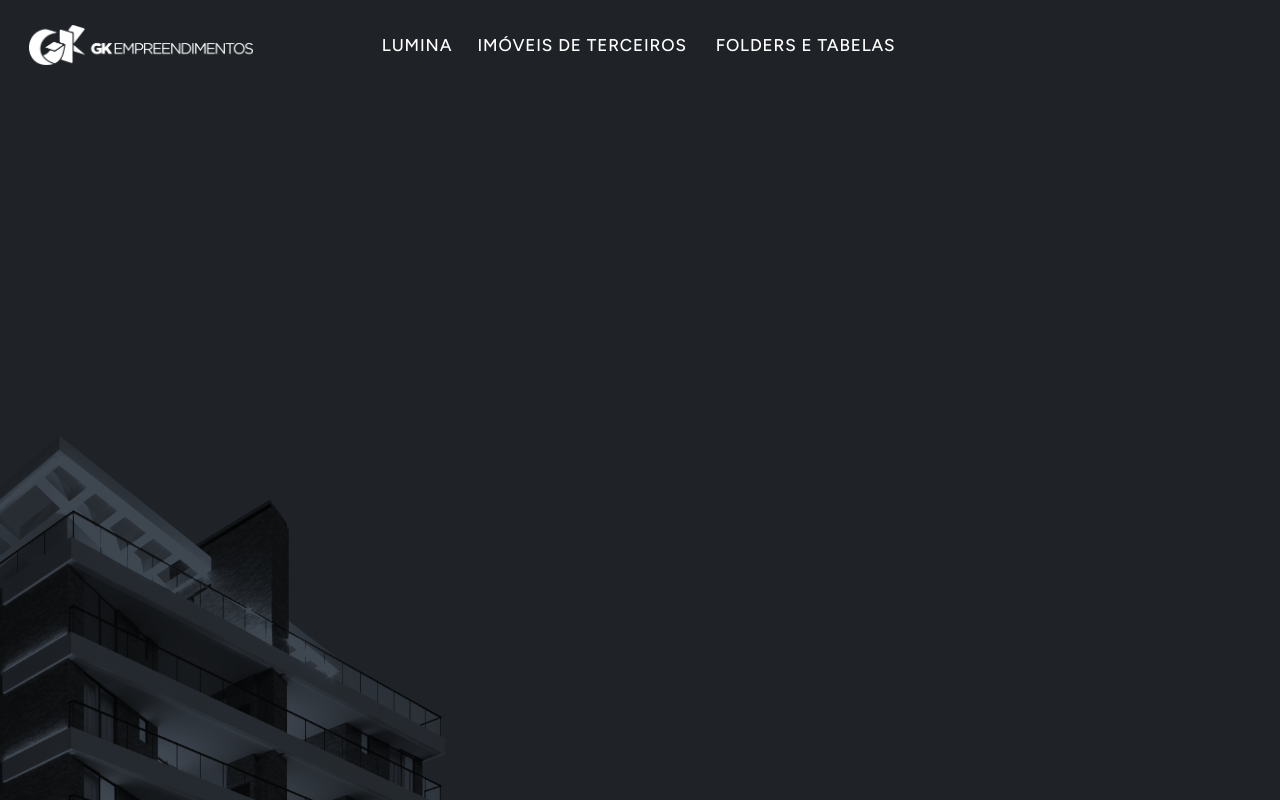
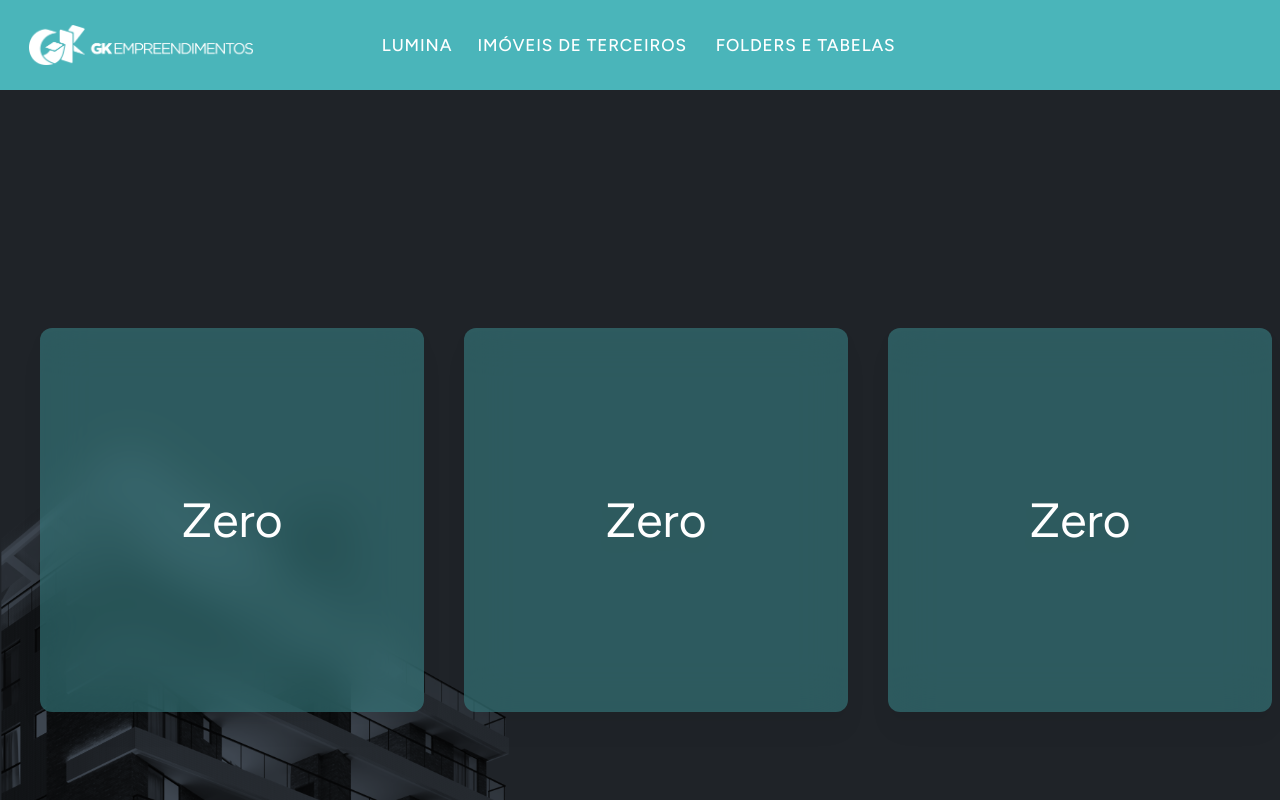
Before and after one commit to tverderesi/gk-empreendimentos, a React (Create React App) app: page / in a window 1280 px wide. Built offline with nearby package versions, Linux system fonts and the light colour scheme.

Commit message:
Started designing main layout.

```diff
--- a/public/index.html
+++ b/public/index.html
@@ -23,7 +23,7 @@
       work correctly both with client-side routing and a non-root public URL.
       Learn how to configure a non-root public URL by running `npm run build`.
     -->
-  <title>React App</title>
+  <title>GK Empreendimentos</title>
 </head>
 
 <body>
@@ -41,4 +41,5 @@
     -->
 </body>
 
+
 </html>
--- a/src/App.tsx
+++ b/src/App.tsx
@@ -1,6 +1,7 @@
 import './App.css';
 import { BackgroundImage } from './components/atoms/BackgroundImage';
 import { BaseLayout } from './components/layout/BaseLayout';
+import Grid from './components/layout/Grid';
 import Navbar from './components/widgets/Navbar';
 import { AppProvider } from './context/AppContext';
 
@@ -9,7 +10,15 @@ function App() {
     <AppProvider>
       <BaseLayout>
         <>
-          <Navbar />
+          <header>
+            <Navbar />
+          </header>
+          <main
+            className='relative z-[1] flex flex-col items-center justify-center  overflow-x-scroll overflow-y-scroll'
+            style={{ height: 'calc(100% - 90px)' }}
+          >
+            <Grid />
+          </main>
           <BackgroundImage />
         </>
       </BaseLayout>
--- a/src/components/atoms/BackgroundImage.tsx
+++ b/src/components/atoms/BackgroundImage.tsx
@@ -2,7 +2,7 @@ export function BackgroundImage() {
   return (
     <img
       src={'./media/lumina_overlay.png'}
-      className='mix-blend-overlay object-cover left-[-20%] lg:left-[-5%] bottom-0 absolute h-1/2 lg:h-1/2 brightness-[1.5]'
+      className='mix-blend-overlay object-cover  bottom-0 absolute h-1/2 brightness-[1.5]'
       alt='Edifício Lumina'
     />
   );
--- a/src/components/layout/BaseLayout.tsx
+++ b/src/components/layout/BaseLayout.tsx
@@ -1,6 +1,6 @@
 export function BaseLayout({ children }: { children: JSX.Element }) {
   return (
-    <div className='bg-[hsl(213,13%,14%)] h-[100vh] w-[100vw] absolute z-0'>
+    <div className='bg-[hsl(213,13%,14%)] h-screen w-screen  overflow-x-scroll '>
       {children}
     </div>
   );
--- /dev/null
+++ b/src/components/layout/Grid.tsx
@@ -0,0 +1,21 @@
+export default function Grid() {
+  return (
+    <div className='flex flex-col lg:flex-row mt-[150px] items-center lg:justify-center self-center justify-self-center relative z-[3] gap-y-5 my-auto lg:p-10 lg:gap-10 mx-auto min-w-screen min-h-screen'>
+      <GridItem />
+      <GridItem />
+      <GridItem />
+      <GridItem />
+      <GridItem />
+      <GridItem />
+      <GridItem />
+      <GridItem />
+    </div>
+  );
+}
+function GridItem() {
+  return (
+    <div className=' w-full h-full min-h-[20rem] min-w-[20rem] lg:h-96 lg:w-96 bg-cadetblue-600/50 flex items-center text-5xl text-primary-content justify-center rounded-xl drop-shadow-xl backdrop-blur-xl'>
+      Zero
+    </div>
+  );
+}
--- a/src/index.tsx
+++ b/src/index.tsx
@@ -7,11 +7,7 @@ import reportWebVitals from './reportWebVitals';
 const root = ReactDOM.createRoot(
   document.getElementById('root') as HTMLElement
 );
-root.render(
-  <React.StrictMode>
-    <App />
-  </React.StrictMode>
-);
+root.render(<App />);
 
 // If you want to start measuring performance in your app, pass a function
 // to log results (for example: reportWebVitals(console.log))
--- a/tailwind.config.js
+++ b/tailwind.config.js
@@ -7,7 +7,23 @@ module.exports = {
     fontFamily: {
       'sans': ['Figtree', ...defaultTheme.fontFamily.sans],
     },
-    extend: {},
+    extend: {
+      colors: {
+        'cadetblue': {
+          50: '#cde3e5',
+          100: '#abd5d8',
+          200: '#89c6ca',
+          300: '#78bfc3',
+          400: '#4ab5ba',
+          500: '#45a8ae',
+          600: '#3e9398',
+          700: '#377e81',
+          800: '#2f6d70',
+          900: '#265c5e',
+        },
+        'primary': 'cadetblue',
+      },
+    },
   },
   plugins: [require('@tailwindcss/typography'), require('daisyui')],
 };
```
